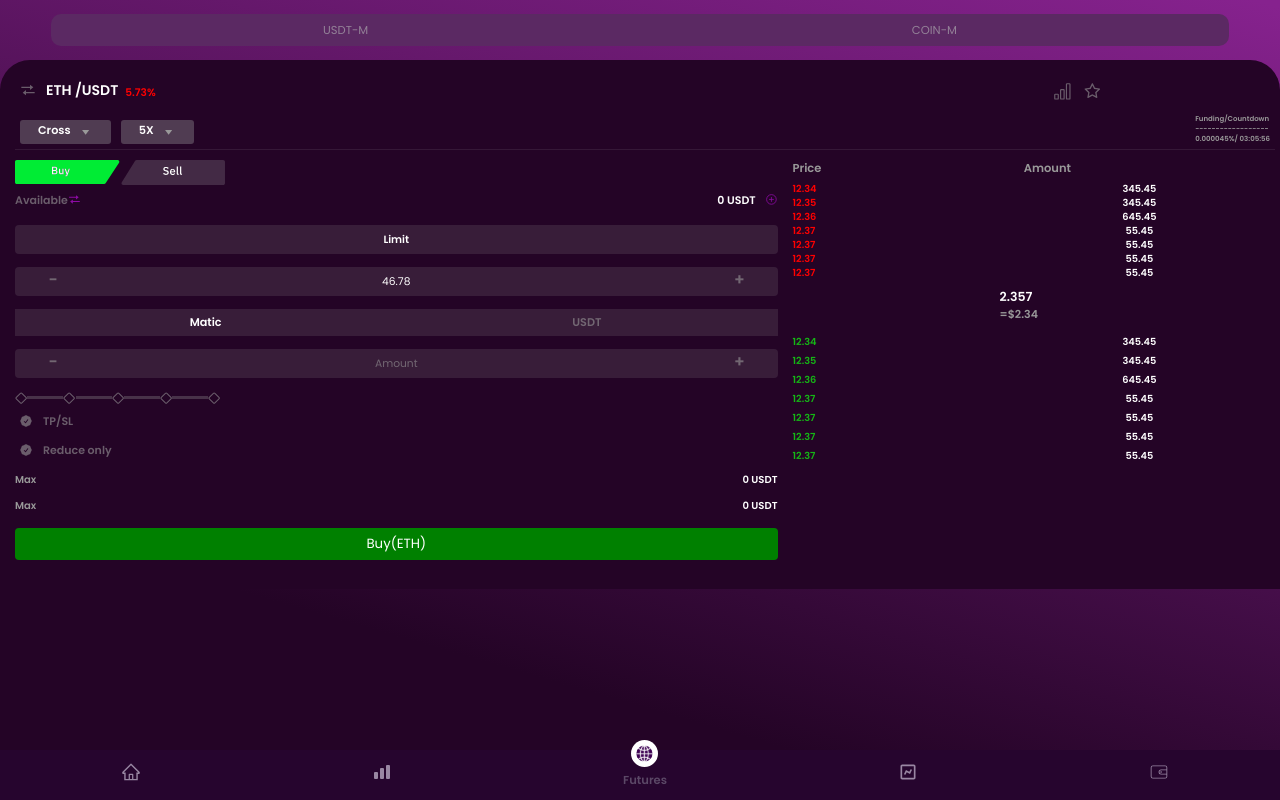
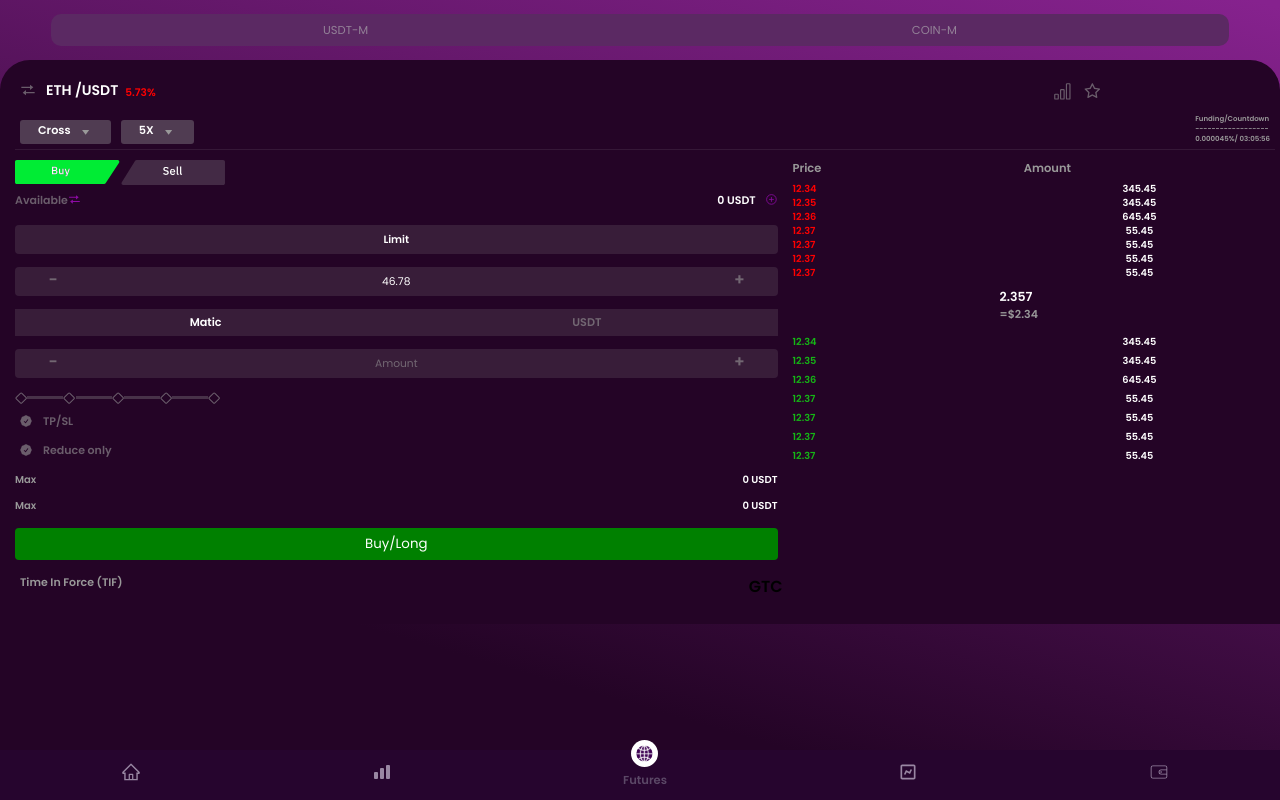
Before and after one commit to DCC-exchange/client, a React (Create React App) app: page /futures in a window 1280 px wide. Built offline with nearby package versions, Linux system fonts and the light colour scheme.

Commit message:
god please

```diff
--- a/src/Pages/components/futures/style/futures.css
+++ b/src/Pages/components/futures/style/futures.css
@@ -418,3 +418,33 @@
     display: flex;
     justify-content: end;
  }
+
+ .time-in-force{
+    padding: 0;
+    margin: 0;
+    width: 100%;
+ }
+ .time-in-force-container{
+    width: 100%;
+    padding: 5px;
+    margin: 0;
+ }
+ .time-in-force-content{
+    display: flex;
+    gap: 10px;
+ }
+ .time-in-force-content .topic{
+    color: #999;
+    font-size: 11px;
+    font-weight: 600;
+    width: 100%;
+ }
+ .time-in-force-content .btc{
+    color: #fff;
+    background: #99999930;
+    font-size: 11px;
+    font-weight: 600;
+    width: 100%;
+    justify-content: end;
+    display: flex;
+ }
--- a/src/Pages/components/futures/trade/trade/BuyLimit.js
+++ b/src/Pages/components/futures/trade/trade/BuyLimit.js
@@ -183,7 +183,19 @@ export default function BuyLimit() {
 
         <div className="submit-btn-container">
             <div className="submit-btn">
-                <button type='submit'>Buy(ETH)</button>
+                <button type='submit'>Buy/Long</button>
+            </div>
+        </div>
+        <div className="time-in-force">
+            <div className="time-in-force-container">
+                <div className="time-in-force-content">
+                    <div className="topic">
+                        <h4>Time In Force (TIF) </h4>
+                    </div>
+                    <div className="btn">
+                        <h4>GTC</h4>
+                    </div>
+                </div>
             </div>
         </div>
     </div>
```
